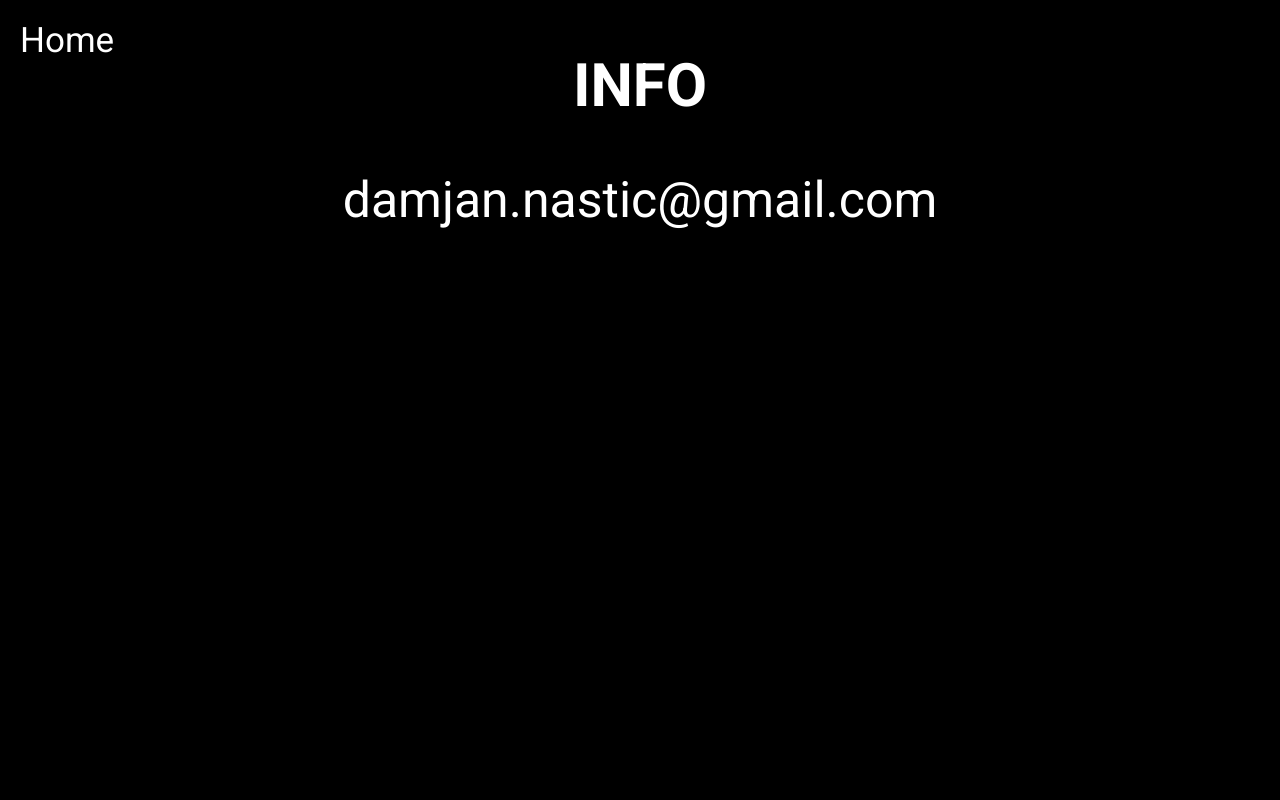
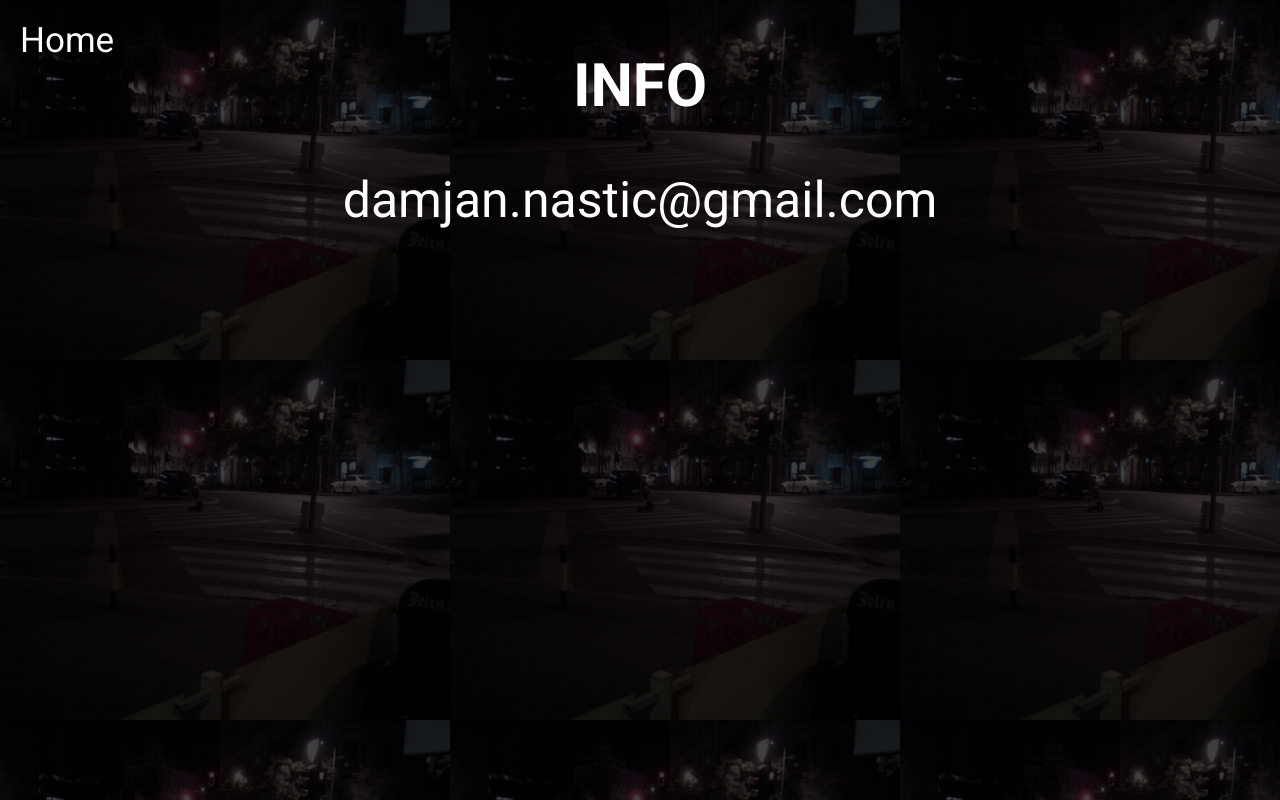
Before and after one commit to Andrej-z-z/brat, a plain HTML site: page info.html in a window 1280 px wide. Drawn offline with Linux system fonts and the light colour scheme.

Commit message:
Update info.html

```diff
--- a/info.html
+++ b/info.html
@@ -11,7 +11,7 @@
   <link href="https://fonts.googleapis.com/css2?family=Roboto:ital,wght@0,100;0,300;0,400;0,500;0,700;0,900;1,100;1,300;1,400;1,500;1,700;1,900&display=swap" rel="stylesheet">
 </head>
 <body>
-  <div class="main-background"></div>
+  <div class="background-container"></div>
   <h1 class="header">INFO</h1>
   <a href="/" class="home-button" title="Home page">Home</a>
   <div class="email-container">
@@ -19,5 +19,32 @@
       damjan.nastic@gmail.com
     </a>
   </div>
+  <script>
+    // ZA RANDOM BACKGROUNDE
+    var backgrounds = [
+        'imgs/backgrounds/1.png',
+        'imgs/backgrounds/2.png',
+        'imgs/backgrounds/3.png',
+        'imgs/backgrounds/4.png',
+        'imgs/backgrounds/5.png',
+        'imgs/backgrounds/6.png',
+        'imgs/backgrounds/7.png',
+        'imgs/backgrounds/8.png',
+        // Add more image URLs as needed
+    ];
+
+    // Function to set random background image
+    function setRandomBackground() {
+        // Get a random index from the backgrounds array
+        var randomIndex = Math.floor(Math.random() * backgrounds.length);
+        // Get the selected background image URL
+        var randomBackground = backgrounds[randomIndex];
+        // Set the background image of the background container div using inline style
+        document.querySelector('.background-container').style.backgroundImage = 'url(' + randomBackground + ')';
+    }
+
+    // Call the function to set random background when the page loads
+    window.onload = setRandomBackground;
+  </script>
 </body>
 </html>
```
